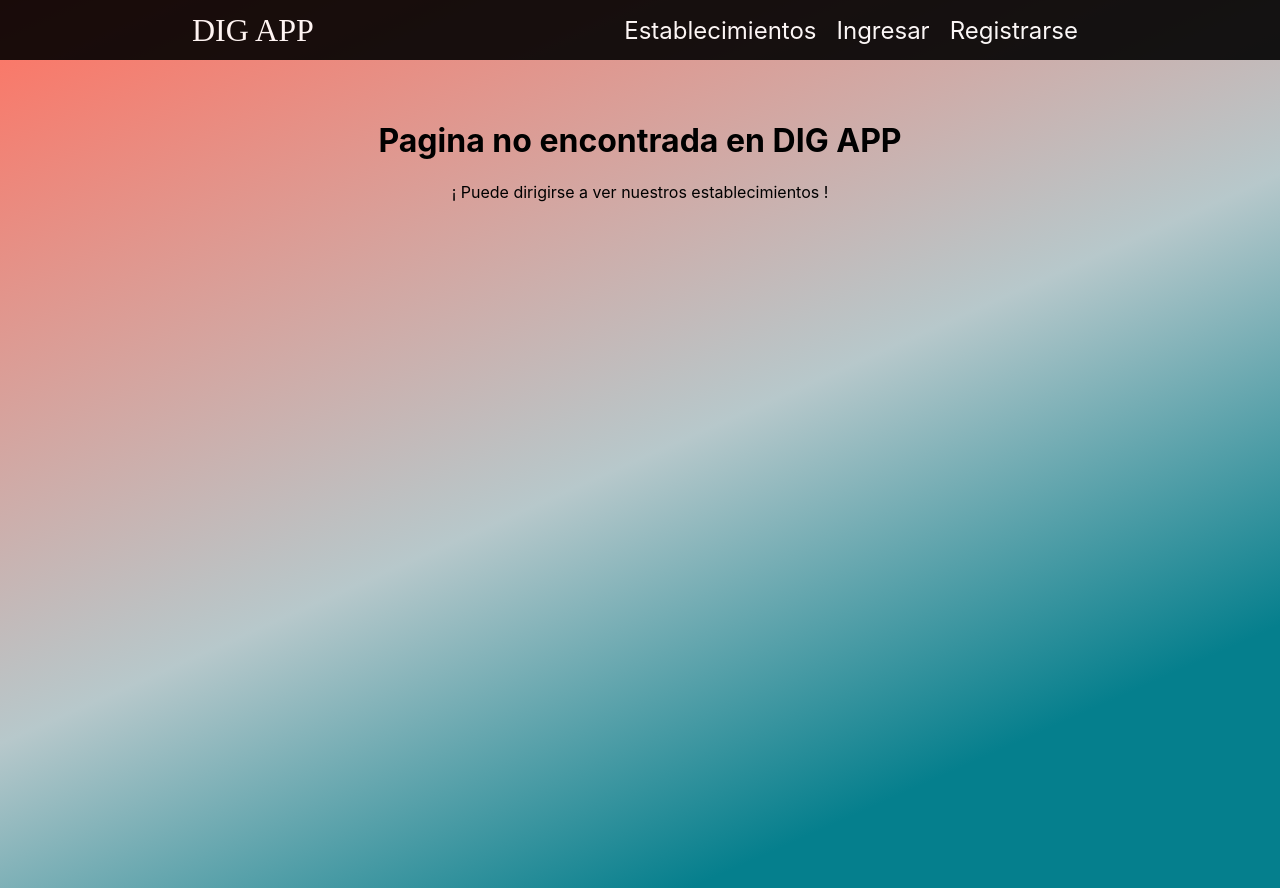
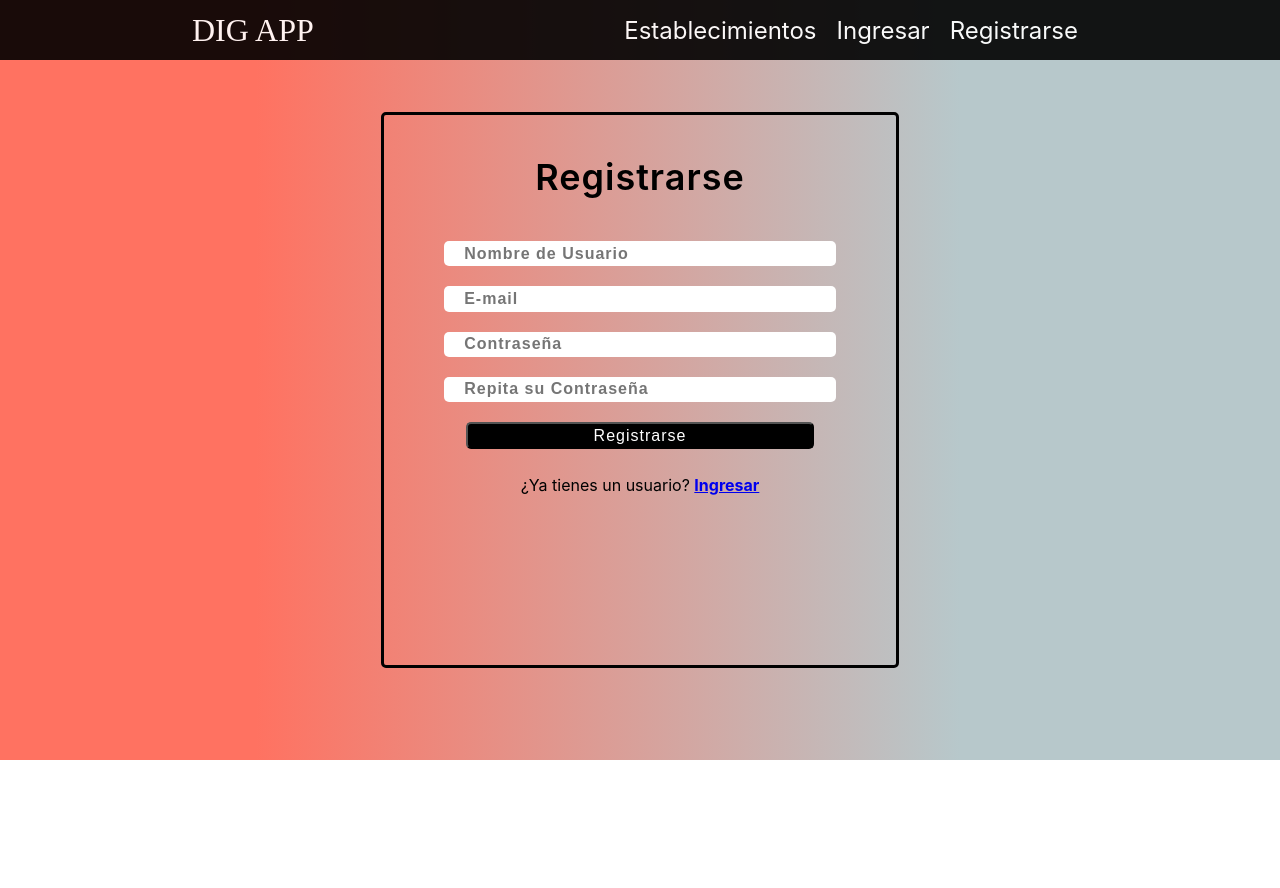
Before and after one commit to DIGAPP-SoftEngII/frontend, a React (Create React App) app: page /signup in a window 1280 px wide. After the commit the page ends 800 px from the top, so only its background shows below. Built offline with nearby package versions, Linux system fonts and the light colour scheme.

Commit message:
Register page for sprint 1

```diff
--- a/src/App.js
+++ b/src/App.js
@@ -3,6 +3,7 @@ import Home from "./Pages/Home/Home";
 import NotFound from "./Pages/NotFound/NotFound";
 import Navbar from "./components/Navbar/Navbar";
 import "./App.css";
+import Register from "./Pages/Register/Register";
 
 function App() {
   return (
@@ -10,6 +11,7 @@ function App() {
       <div className="body">
         <Routes>
           <Route exact path="/" element={<Home />} />
+          <Route exact path="/signup" element={<Register />} />
           <Route path="*" element={<NotFound />} />
         </Routes>
       </div>
--- /dev/null
+++ b/src/Pages/Register/Register.css
@@ -0,0 +1,103 @@
+.register {
+  position: relative;
+  height: 100%;
+  padding-top: 80px;
+  padding-bottom: 60px;
+  background: rgb(255, 114, 97);
+  background: linear-gradient(
+    90deg,
+    rgba(255, 114, 97, 1) 20%,
+    rgba(183, 200, 203, 1) 75%
+  );
+}
+
+.register__container {
+  border: solid black;
+  border-radius: 5px;
+  width: 40%;
+  height: 70%;
+  margin: 2rem auto;
+  display: flex;
+  justify-content: space-between;
+  overflow: hidden;
+}
+
+.register__info__container {
+  width: 100%;
+  display: flex;
+  flex-direction: column;
+  align-items: center;
+  text-align: center;
+  padding-top: 0.5rem;
+  padding-bottom: 2rem;
+}
+
+.tittle {
+  text-transform: capitalize;
+  font-size: 2.25rem;
+  font-weight: 600;
+  letter-spacing: 1px;
+  margin-top: 2rem;
+  margin-bottom: 2rem;
+}
+
+.login__info__container > p {
+  font-size: 1.25rem;
+  margin-top: 1.5rem;
+}
+
+.inputs__container {
+  height: 55%;
+  width: 85%;
+  display: flex;
+  flex-direction: column;
+  justify-content: space-around;
+  align-items: center;
+}
+
+.input,
+.btn {
+  width: 90%;
+  height: 3.125rem;
+  font-size: 1em;
+  margin: 10px;
+}
+
+.input {
+  padding-left: 20px;
+  border: none;
+  border-radius: 5px;
+  font-weight: 600;
+  letter-spacing: 1px;
+  box-sizing: border-box;
+}
+
+.input:hover {
+  border: solid black;
+}
+
+.btn {
+  width: 80%;
+  letter-spacing: 1px;
+  text-transform: capitalize;
+  color: white;
+  border-radius: 5px;
+  background-color: black;
+}
+
+.inputs__container {
+  margin: 0;
+}
+
+.span {
+  font-weight: bold;
+}
+
+@media screen and (max-width: 992px) {
+  .register__container {
+    width: 70%;
+  }
+}
+
+@media screen and (max-width: 576px) {
+}
--- /dev/null
+++ b/src/Pages/Register/Register.jsx
@@ -0,0 +1,161 @@
+import React from "react";
+import axios from "axios";
+import "./Register.css";
+import { useForm } from "react-hook-form";
+import md5 from "md5";
+import Cookies from "universal-cookie";
+import { Link } from "react-router-dom";
+
+const baseURL = "https://backenddig.herokuapp.com/api/users/";
+const cookies = new Cookies();
+
+function Register() {
+  const {
+    register,
+    handleSubmit,
+    formState: { errors },
+  } = useForm();
+
+  console.log();
+
+  const onSubmit = (event) => {
+    if (event.password1 === event.password2) {
+      axios({
+        method: "post",
+        url: baseURL,
+        data: {
+          password: md5(event.password1),
+          is_superuser: false,
+          username: event.username,
+          email: event.email,
+          city: 1,
+        },
+      })
+        .then((response) => {
+          return response.data;
+        })
+        .then((response) => {
+          cookies.set("id", response.id, { path: "/" });
+          cookies.set("name", response.username, { path: "/" });
+          window.location.href = "/establishments";
+        })
+        .catch((error) => {
+          if (error.response.data) {
+            return error.response.data;
+          }
+        })
+        .then((error) => {
+          if (error.email) {
+            console.log(error);
+            alert("Este email ya esta siendo usado.");
+          } else if (error.username) {
+            console.log(error);
+            alert("Este nombre de Usuario ya esta siendo usado.");
+          }
+        });
+    } else {
+      alert("Las contraseñas no coinciden");
+    }
+  };
+
+  return (
+    <div className="register">
+      <div className="register__container">
+        <div className="register__info__container">
+          <h1 className="tittle">Registrarse</h1>
+          <form className="inputs__container" onSubmit={handleSubmit(onSubmit)}>
+            <input
+              className="input"
+              type="text"
+              placeholder="Nombre de Usuario"
+              {...register("username", {
+                required: {
+                  value: true,
+                  message: "Este campo es requerido",
+                },
+                minLength: {
+                  value: 4,
+                  message: "Minimo 4 caracteres",
+                },
+                maxLength: {
+                  value: 20,
+                  message: "Maximo 20 caracteres",
+                },
+              })}
+            ></input>
+            {errors.username && (
+              <span className="span">{errors.username.message}</span>
+            )}
+            <input
+              className="input"
+              type="text"
+              placeholder="E-mail"
+              {...register("email", {
+                required: {
+                  value: true,
+                  message: "El campo es requerido",
+                },
+                pattern: {
+                  value: /^[A-Z0-9._%+-]+@[A-Z0-9.-]+\.[A-Z]{2,4}$/i,
+                  message: "Ingrese un correo válido",
+                },
+              })}
+            ></input>
+            {errors.email && (
+              <span className="span">{errors.email.message}</span>
+            )}
+            <input
+              className="input"
+              type="password"
+              placeholder="Contraseña"
+              {...register("password1", {
+                required: {
+                  value: true,
+                  message: "El campo es requerido",
+                },
+                pattern: {
+                  value:
+                    /^(?=.[a-z])(?=.[A-Z])(?=.*\d)[A-Za-z\d]{8,15}[^’\s]$/i,
+                  message: "Ingrese una constraseña valida",
+                },
+              })}
+            ></input>
+            {errors.password1 && (
+              <span className="span">{errors.password1.message}</span>
+            )}
+            <input
+              className="input"
+              type="password"
+              placeholder="Repita su Contraseña"
+              {...register("password2", {
+                required: {
+                  value: true,
+                  message: "El campo es requerido",
+                },
+                pattern: {
+                  value:
+                    /^(?=.[a-z])(?=.[A-Z])(?=.*\d)[A-Za-z\d]{8,15}[^’\s]$/i,
+                  message: "Ingrese una constraseña valida  ",
+                },
+              })}
+            ></input>
+            {errors.password2 && (
+              <span className="span">{errors.password2.message}</span>
+            )}
+            <button type="submit" className="btn">
+              Registrarse
+            </button>
+            <p>
+              ¿Ya tienes un usuario?{" "}
+              <Link to="/login" className="span">
+                Ingresar
+              </Link>
+            </p>
+          </form>
+        </div>
+      </div>
+    </div>
+  );
+}
+
+export default Register;
```
